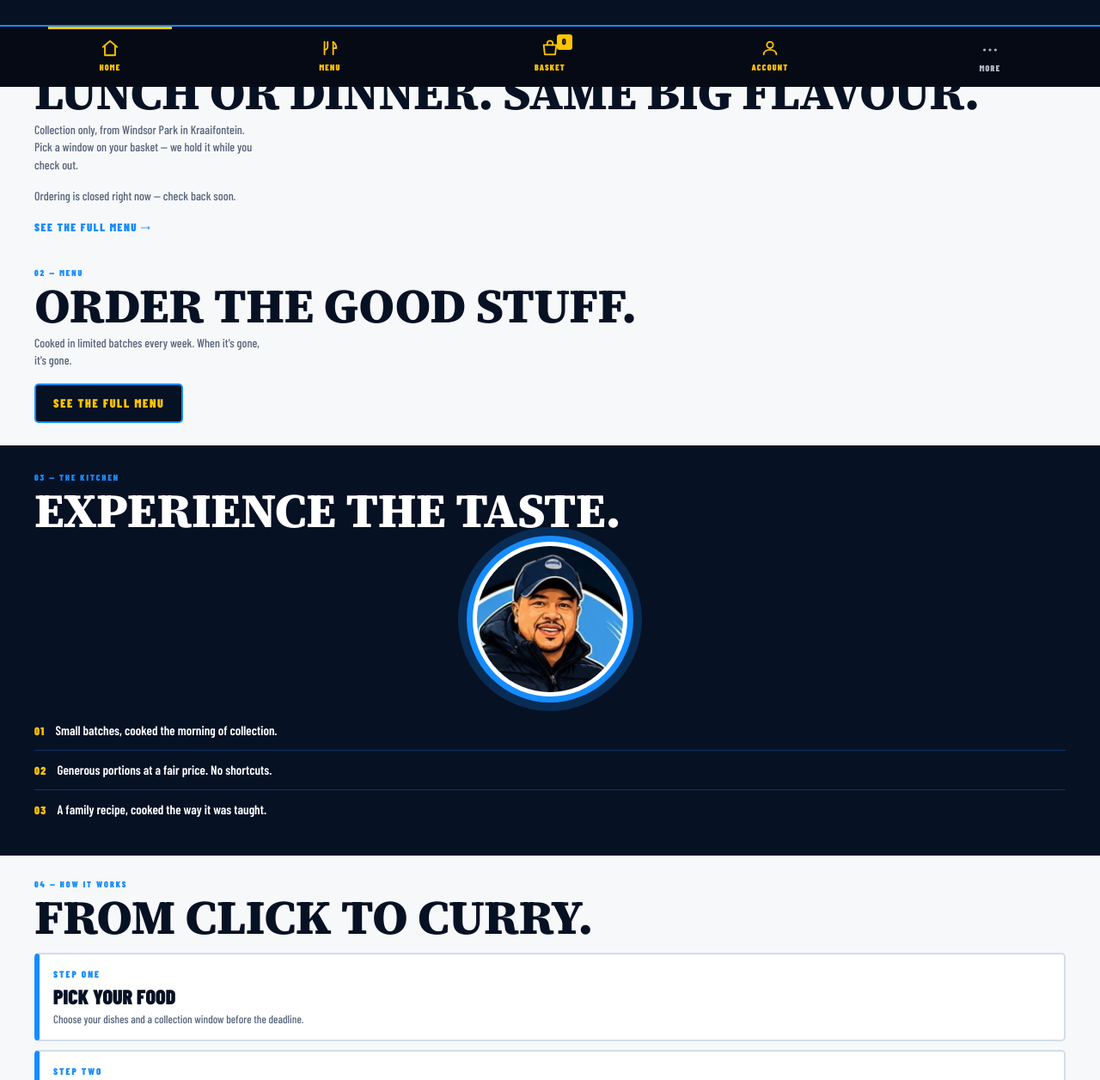
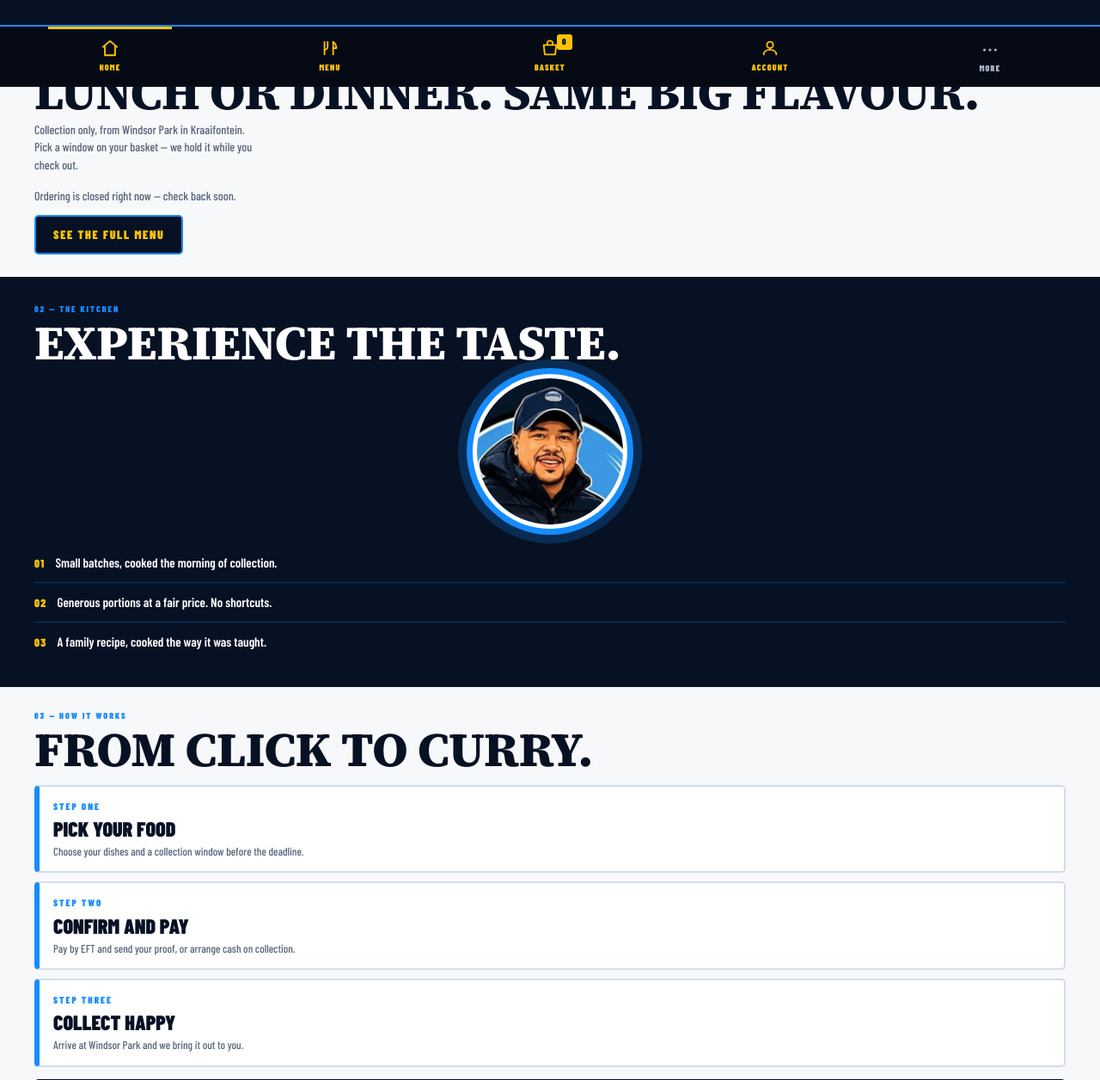
Before and after one commit to alboogycOdR/curry-orders, a Django app: template src/templates/public/v2/home.html in a window 1280 px wide. Shown: the part 699-1955 px from the top of the page at 86% size. Run offline with Django 5.2, Linux system fonts and the light colour scheme; the template is opened without the code that fills it, so the values that code supplies are empty; parts of the project's set-up code (start-up, migrations or seed data) failed here and were passed over.

Commit message:
Merge Home's Collection and Menu sections into one
Per request: "01 -- Collection" (Lunch or dinner. Same big flavour.)
and "02 -- Menu" (Order the good stuff.) merged into a single section
-- kept the Collection heading/copy, dropped the Menu section's own
heading/intro entirely, and replaced the "See the full menu ->" text
link with the same real button the Menu section used to have
(pv-btn pv-btn-dark, matching "Choose your collection slot" above it).
Renumbered the sections after it (Kitchen 03->02, How it works 04->03).

Co-Authored-By: Claude Sonnet 5 <noreply@anthropic.com>
Claude-Session: https://claude.ai/code/session_01WdGrrJzjUxNBFwxbHDJhK1

```diff
--- a/src/templates/public/v2/home.html
+++ b/src/templates/public/v2/home.html
@@ -74,18 +74,11 @@ review (public/urls_v2.py's own docstring has the full reasoning):
   <p class="pv-sub" style="margin-top:16px;">Ordering is closed right now &mdash; check back soon.</p>
   {% endif %}
 
-  <a href="{% url 'v2:menu' %}" class="pv-textlink" style="margin-top:16px;display:inline-flex;">See the full menu &rarr;</a>
-</section>
-
-<section class="pv-light" style="padding-top:8px;">
-  <div class="pv-num">02 &mdash; Menu</div>
-  <h2 class="pv-h2">Order the good stuff.</h2>
-  <p class="pv-sub">Cooked in limited batches every week. When it's gone, it's gone.</p>
-  <a href="{% url 'v2:menu' %}" class="pv-btn pv-btn-dark" style="margin-top:16px;display:inline-flex;">See the full menu</a>
+  <a href="{% url 'v2:menu' %}" class="pv-btn pv-btn-dark" style="margin-top:12px;display:inline-flex;">See the full menu</a>
 </section>
 
 <section class="pv-promise">
-  <div class="pv-num">03 &mdash; The kitchen</div>
+  <div class="pv-num">02 &mdash; The kitchen</div>
   <h2 class="pv-h2 on-dark">Experience the taste.</h2>
   <div class="pv-promise-art" style="background-image:url('{% static 'img/poster-owner-portrait.jpg' %}')" role="img" aria-label="{{ site_name }} owner illustration"></div>
   <ul class="pv-promise-list">
@@ -96,7 +89,7 @@ review (public/urls_v2.py's own docstring has the full reasoning):
 </section>
 
 <section class="pv-light">
-  <div class="pv-num">04 &mdash; How it works</div>
+  <div class="pv-num">03 &mdash; How it works</div>
   <h2 class="pv-h2">From click to curry.</h2>
   <div class="pv-steps">
     <div class="pv-step"><div class="pv-step-n">Step one</div><div class="pv-step-t">Pick your food</div><div class="pv-step-d">Choose your dishes and a collection window before the deadline.</div></div>
```
